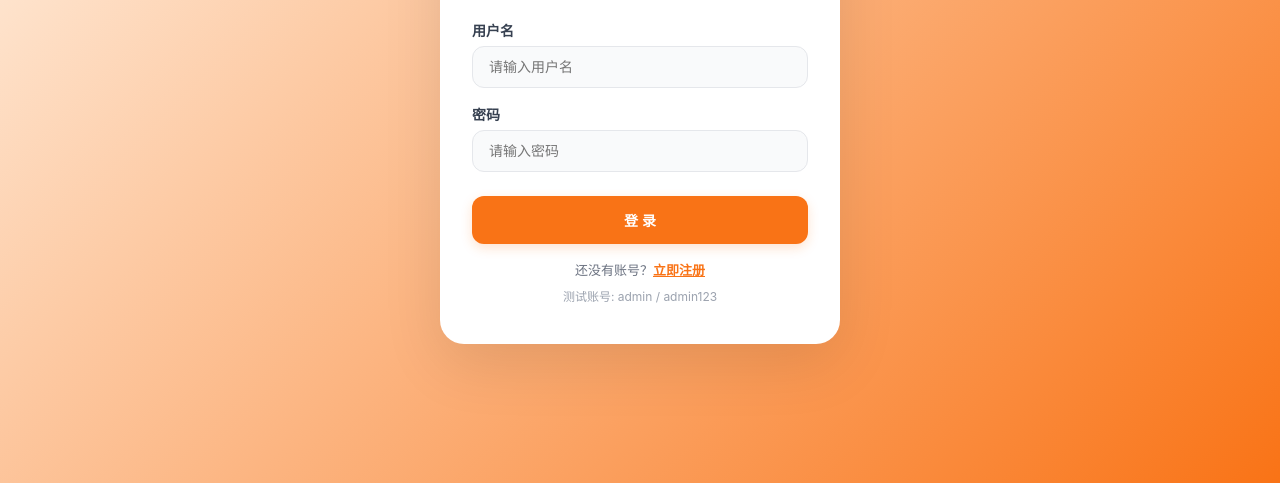
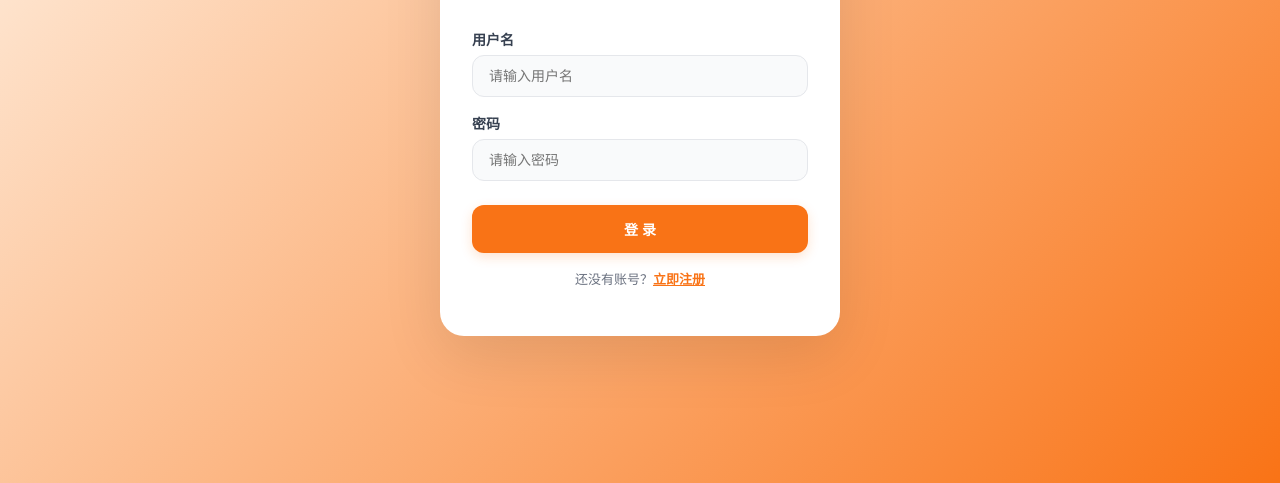
Before and after one commit to yuk1no92177-oss/-stray-cats-on-campus, a plain HTML site: page frontend/login.html in a window 1280 px wide. Shown: the part 317-800 px from the top of the page. Drawn offline with nearby package versions, Linux system fonts and the light colour scheme.

Commit message:
remove test account hint from login page

```diff
--- a/frontend/login.html
+++ b/frontend/login.html
@@ -30,7 +30,6 @@
         还没有账号？<a href="#" onclick="showRegister()" style="color:#f97316;font-weight:600;">立即注册</a>
       </p>
       <p style="text-align:center;margin-top:8px;font-size:12px;color:#9ca3af;">
-        测试账号: admin / admin123
       </p>
     </div>
 
```
